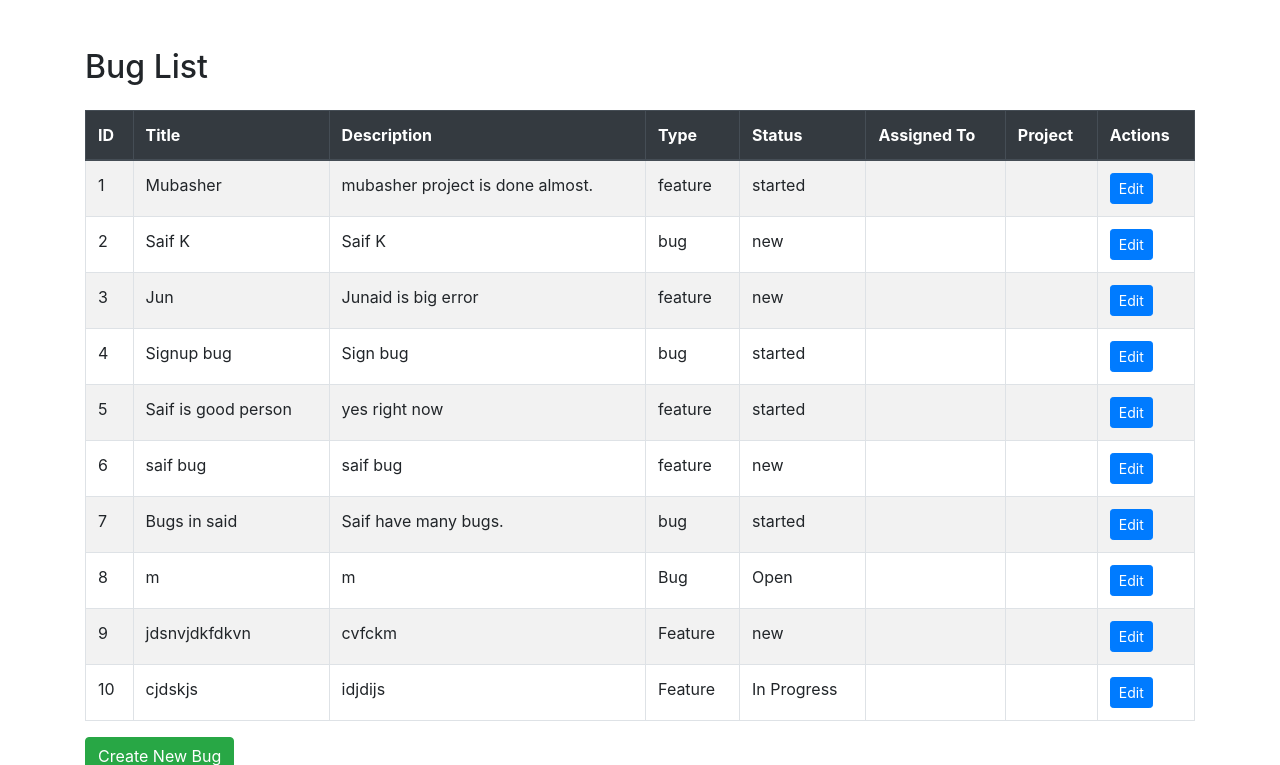
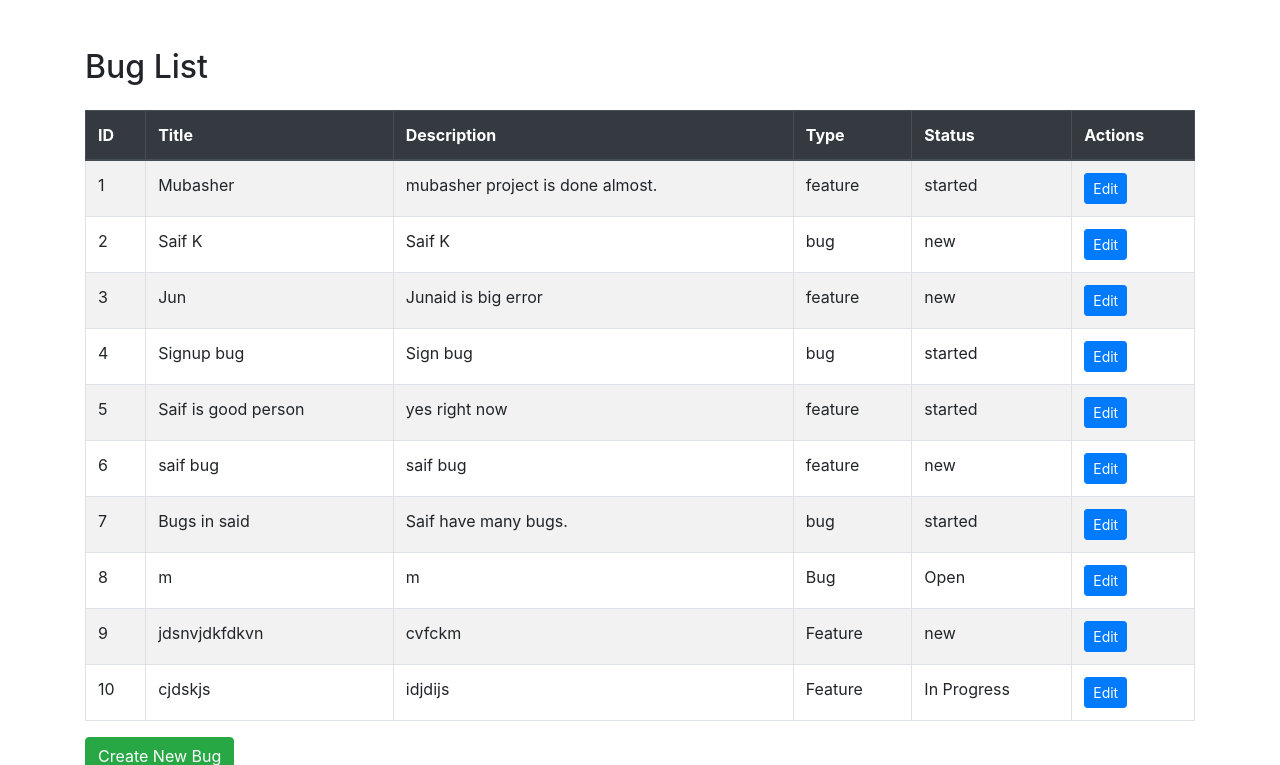
Before and after one commit to Mubasher12/bugtrackingsystem, a Django app: page /bugs/ in a window 1280 px wide. Shown: the top 765 px of the page. Run offline with Django 5.2, Linux system fonts and the light colour scheme; data comes from the database, SQL or seed files in the repository; both versions use the stored data as it was after the commit; some libraries are stand-ins or nearby versions.

Commit message:
dropdownworking

```diff
--- a/bugtrackingsystem/templates/bug_list.html
+++ b/bugtrackingsystem/templates/bug_list.html
@@ -1,19 +1,3 @@
-<!-- <tbody>
-    {% for bug in bugs %}
-    <tr>
-        <td>{{ bug.id }}</td>
-        <td>{{ bug.title }}</td>
-        <td>{{ bug.description }}</td>
-        <td>{{ bug.type }}</td>
-        <td>{{ bug.status }}</td>
-        <td>{{ bug.assigned_to.user.username }}</td>
-        <td>{{ bug.project.title }}</td>
-        <td>
-            <a href="{% url 'edit_bug' bug.id %}" class="btn btn-primary">Edit</a>
-        </td>
-    </tr>
-    {% endfor %}
-</tbody> -->
 <!DOCTYPE html>
 <html lang="en">
 <head>
@@ -33,8 +17,6 @@
                     <th>Description</th>
                     <th>Type</th>
                     <th>Status</th>
-                    <th>Assigned To</th>
-                    <th>Project</th>
                     <th>Actions</th>
                 </tr>
             </thead>
@@ -46,15 +28,13 @@
                     <td>{{ bug.description }}</td>
                     <td>{{ bug.type }}</td>
                     <td>{{ bug.status }}</td>
-                    <td>{{ bug.assigned_to.user.username }}</td>
-                    <td>{{ bug.project.title }}</td>
                     <td>
                         <a href="{% url 'edit_bug' bug.id %}" class="btn btn-primary btn-sm">Edit</a>
                     </td>
                 </tr>
                 {% empty %}
                 <tr>
-                    <td colspan="8" class="text-center">No bugs available.</td>
+                    <td colspan="6" class="text-center">No bugs available.</td>
                 </tr>
                 {% endfor %}
             </tbody>
--- a/bugtrackingsystem/views.py
+++ b/bugtrackingsystem/views.py
@@ -35,37 +35,50 @@ def update_bug_status(request, bug_id):
 
     # Render the form in the template
     return render(request, 'update_bug_status.html', {'form': form, 'bug': bug})
+
 # def edit_bug(request, id):
 #     bug = get_object_or_404(Bug, pk=id)
+#     projects = Project.objects.all()  # Get all projects
+#     developers = UserProfile.objects.filter(role='Developer')  # Ensure this fetches developers
+
 #     if request.method == 'POST':
 #         form = BugEditForm(request.POST, instance=bug)
 #         if form.is_valid():
 #             form.save()
-#             return redirect('bug_list')  # Redirect to the bugs list page or detail page after saving
+#             return redirect('bug_list')  # Redirect after saving
 #     else:
 #         form = BugEditForm(instance=bug)
-#     return render(request, 'edit_bug.html', {'form': form,'projects': projects, 'developers': developers})
+
+#     # Pass the developers, the bug, and the assigned developers to the template context
+#     assigned_developers = bug.assigned_to.all()  # Get currently assigned developers
+#     return render(request, 'edit_bug.html', {
+#         'form': form,
+#         'projects': projects,
+#         'developers': developers,
+#         'bug': bug,
+#         'assigned_developers': assigned_developers  # Pass the assigned developers
+#     })/////
 def edit_bug(request, id):
     bug = get_object_or_404(Bug, pk=id)
-    projects = Project.objects.all()  # Get all projects
-    developers = UserProfile.objects.filter(role='Developer')  # Ensure this fetches developers
+    projects = Project.objects.all()
+    developers = UserProfile.objects.filter(role='Developer')  # Fetch all developers
 
     if request.method == 'POST':
         form = BugEditForm(request.POST, instance=bug)
         if form.is_valid():
             form.save()
-            return redirect('bug_list')  # Redirect after saving
+            return redirect('bug_list')
     else:
         form = BugEditForm(instance=bug)
 
-    # Pass the developers, the bug, and the assigned developers to the template context
-    assigned_developers = bug.assigned_to.all()  # Get currently assigned developers
+    # Get IDs of assigned developers
+    assigned_developers_ids = list(bug.assigned_to.values_list('id', flat=True))
+
     return render(request, 'edit_bug.html', {
         'form': form,
         'projects': projects,
         'developers': developers,
-        'bug': bug,
-        'assigned_developers': assigned_developers  # Pass the assigned developers
+        'assigned_developers_ids': assigned_developers_ids  # Pass list of assigned developers' IDs
     })
 
 
```
Also changed, not shown: bugtrackingsystem/templates/edit_bug.html (+12 -2 lines), db.sqlite3, 2 other files.
